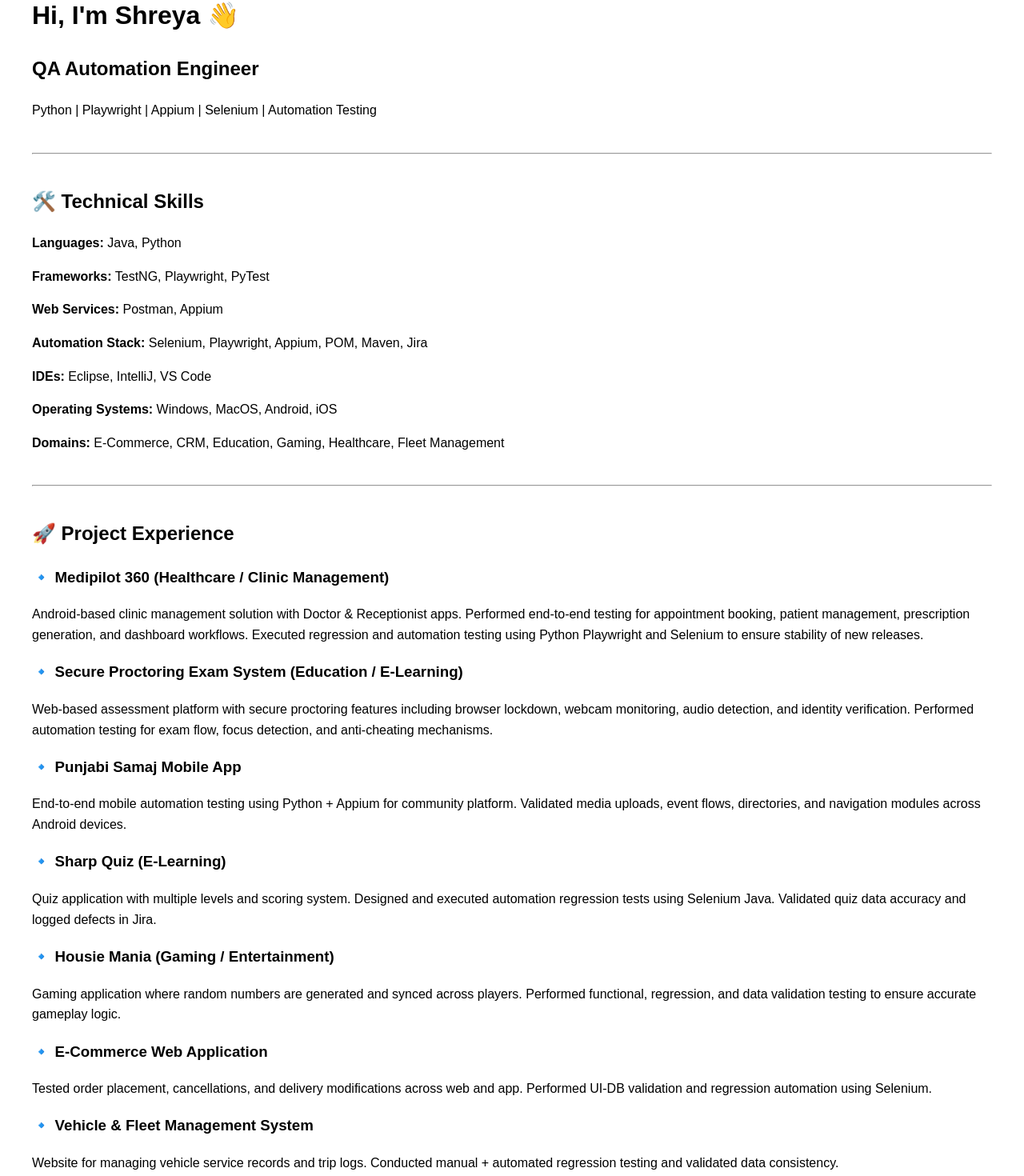
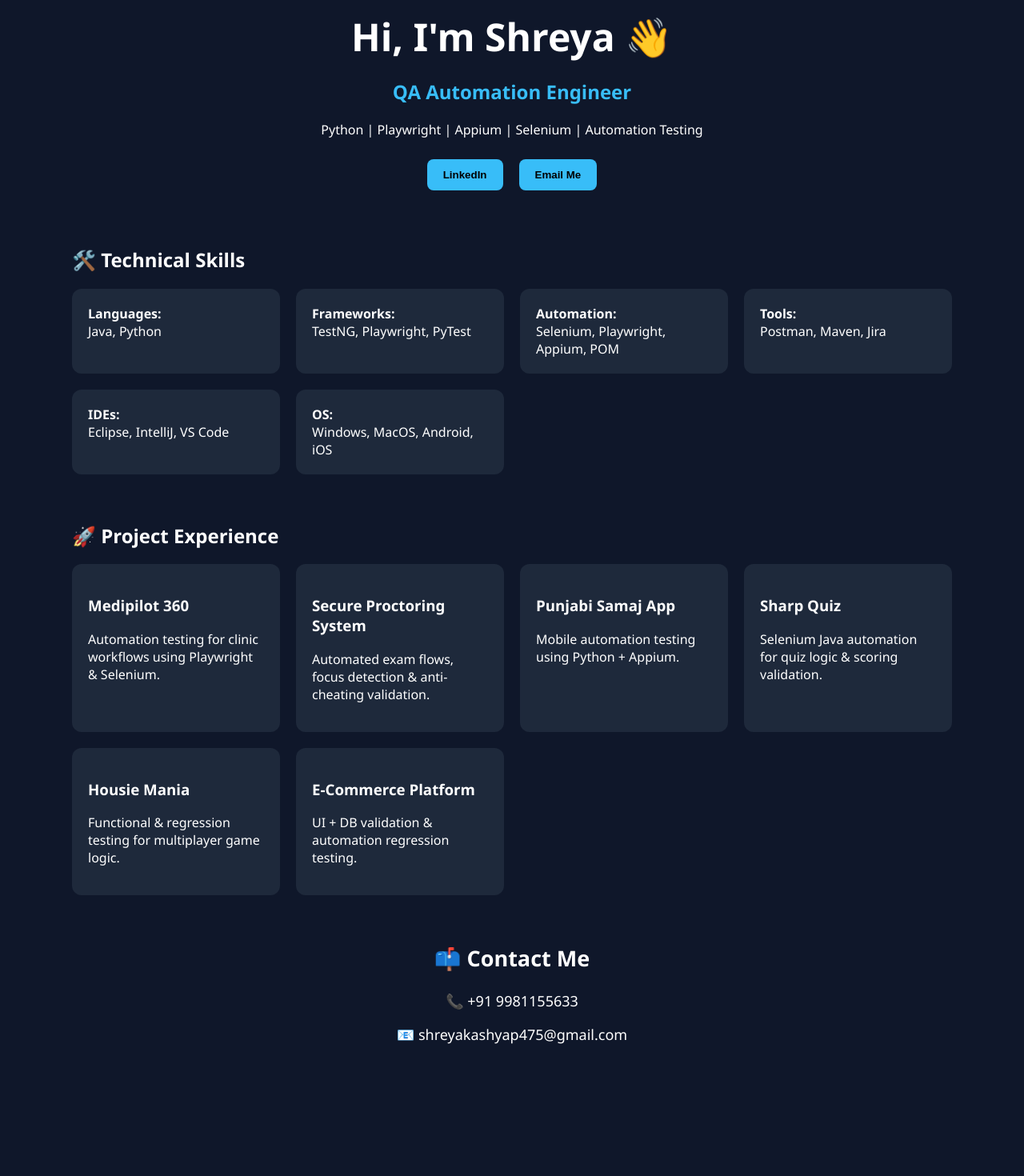
Before and after one commit to shreyakashyap652-hue/my-portfolionew, a React (Create React App) app: page / in a window 1280 px wide. Shown: the part 67-1537 px from the top of the page at 80% size. After the commit the page ends 1472 px from the top, so only its background shows below. Built offline with nearby package versions, Linux system fonts and the light colour scheme.

Commit message:
Updated portfolio UI with cards and styling

```diff
--- a/src/App.css
+++ b/src/App.css
@@ -1,38 +1,67 @@
-.App {
-  text-align: center;
-}
-
-.App-logo {
-  height: 40vmin;
-  pointer-events: none;
-}
-
-@media (prefers-reduced-motion: no-preference) {
-  .App-logo {
-    animation: App-logo-spin infinite 20s linear;
-  }
-}
-
-.App-header {
-  background-color: #282c34;
-  min-height: 100vh;
-  display: flex;
-  flex-direction: column;
-  align-items: center;
-  justify-content: center;
-  font-size: calc(10px + 2vmin);
+body {
+  margin: 0;
+  font-family: "Segoe UI", sans-serif;
+  background: #0f172a;
   color: white;
 }
 
-.App-link {
-  color: #61dafb;
+.container {
+  padding: 40px;
+  max-width: 1100px;
+  margin: auto;
 }
 
-@keyframes App-logo-spin {
-  from {
-    transform: rotate(0deg);
-  }
-  to {
-    transform: rotate(360deg);
-  }
+.hero {
+  text-align: center;
+  margin-bottom: 60px;
 }
+
+.hero h1 {
+  font-size: 48px;
+  margin-bottom: 10px;
+}
+
+.hero h2 {
+  color: #38bdf8;
+}
+
+.buttons button {
+  margin: 10px;
+  padding: 12px 20px;
+  border: none;
+  border-radius: 8px;
+  background: #38bdf8;
+  color: black;
+  font-weight: bold;
+  cursor: pointer;
+}
+
+.buttons button:hover {
+  background: #0ea5e9;
+}
+
+section {
+  margin-bottom: 60px;
+}
+
+.grid {
+  display: grid;
+  grid-template-columns: repeat(auto-fit, minmax(250px, 1fr));
+  gap: 20px;
+}
+
+.card {
+  background: #1e293b;
+  padding: 20px;
+  border-radius: 12px;
+  transition: transform 0.3s;
+}
+
+.card:hover {
+  transform: translateY(-5px);
+}
+
+.contact {
+  text-align: center;
+  font-size: 18px;
+}
--- a/src/App.js
+++ b/src/App.js
@@ -1,83 +1,81 @@
+import "./App.css";
+
 function App() {
   return (
-    <div style={{ padding: "40px", fontFamily: "Arial", lineHeight: "1.6" }}>
-      <h1>Hi, I'm Shreya 👋</h1>
-      <h2>QA Automation Engineer</h2>
-      <p>Python | Playwright | Appium | Selenium | Automation Testing</p>
+    <div className="container">
+      {/* HERO SECTION */}
+      <section className="hero">
+        <h1>Hi, I'm Shreya 👋</h1>
+        <h2>QA Automation Engineer</h2>
+        <p>Python | Playwright | Appium | Selenium | Automation Testing</p>
 
-      <hr style={{ margin: "40px 0" }} />
+        <div className="buttons">
+          <a href="https://www.linkedin.com/in/shreya-kashyap-681558248" target="_blank" rel="noreferrer">
+            <button>LinkedIn</button>
+          </a>
+          <a href="mailto:shreyakashyap475@gmail.com">
+            <button>Email Me</button>
+          </a>
+        </div>
+      </section>
 
-      <h2>🛠️ Technical Skills</h2>
-      <p><b>Languages:</b> Java, Python</p>
-      <p><b>Frameworks:</b> TestNG, Playwright, PyTest</p>
-      <p><b>Web Services:</b> Postman, Appium</p>
-      <p><b>Automation Stack:</b> Selenium, Playwright, Appium, POM, Maven, Jira</p>
-      <p><b>IDEs:</b> Eclipse, IntelliJ, VS Code</p>
-      <p><b>Operating Systems:</b> Windows, MacOS, Android, iOS</p>
-      <p><b>Domains:</b> E-Commerce, CRM, Education, Gaming, Healthcare, Fleet Management</p>
+      {/* SKILLS */}
+      <section>
+        <h2>🛠️ Technical Skills</h2>
+        <div className="grid">
+          <div className="card"><b>Languages:</b><br/> Java, Python</div>
+          <div className="card"><b>Frameworks:</b><br/> TestNG, Playwright, PyTest</div>
+          <div className="card"><b>Automation:</b><br/> Selenium, Playwright, Appium, POM</div>
+          <div className="card"><b>Tools:</b><br/> Postman, Maven, Jira</div>
+          <div className="card"><b>IDEs:</b><br/> Eclipse, IntelliJ, VS Code</div>
+          <div className="card"><b>OS:</b><br/> Windows, MacOS, Android, iOS</div>
+        </div>
+      </section>
 
-      <hr style={{ margin: "40px 0" }} />
+      {/* PROJECTS */}
+      <section>
+        <h2>🚀 Project Experience</h2>
+        <div className="grid">
 
-      <h2>🚀 Project Experience</h2>
+          <div className="card">
+            <h3>Medipilot 360</h3>
+            <p>Automation testing for clinic workflows using Playwright & Selenium.</p>
+          </div>
 
-      <h3>🔹 Medipilot 360 (Healthcare / Clinic Management)</h3>
-      <p>
-        Android-based clinic management solution with Doctor & Receptionist apps.
-        Performed end-to-end testing for appointment booking, patient management,
-        prescription generation, and dashboard workflows. Executed regression
-        and automation testing using Python Playwright and Selenium to ensure
-        stability of new releases.
-      </p>
+          <div className="card">
+            <h3>Secure Proctoring System</h3>
+            <p>Automated exam flows, focus detection & anti-cheating validation.</p>
+          </div>
 
-      <h3>🔹 Secure Proctoring Exam System (Education / E-Learning)</h3>
-      <p>
-        Web-based assessment platform with secure proctoring features including
-        browser lockdown, webcam monitoring, audio detection, and identity verification.
-        Performed automation testing for exam flow, focus detection, and anti-cheating mechanisms.
-      </p>
+          <div className="card">
+            <h3>Punjabi Samaj App</h3>
+            <p>Mobile automation testing using Python + Appium.</p>
+          </div>
 
-      <h3>🔹 Punjabi Samaj Mobile App</h3>
-      <p>
-        End-to-end mobile automation testing using Python + Appium for community platform.
-        Validated media uploads, event flows, directories, and navigation modules across Android devices.
-      </p>
+          <div className="card">
+            <h3>Sharp Quiz</h3>
+            <p>Selenium Java automation for quiz logic & scoring validation.</p>
+          </div>
 
-      <h3>🔹 Sharp Quiz (E-Learning)</h3>
-      <p>
-        Quiz application with multiple levels and scoring system.
-        Designed and executed automation regression tests using Selenium Java.
-        Validated quiz data accuracy and logged defects in Jira.
-      </p>
+          <div className="card">
+            <h3>Housie Mania</h3>
+            <p>Functional & regression testing for multiplayer game logic.</p>
+          </div>
 
-      <h3>🔹 Housie Mania (Gaming / Entertainment)</h3>
-      <p>
-        Gaming application where random numbers are generated and synced across players.
-        Performed functional, regression, and data validation testing to ensure accurate gameplay logic.
-      </p>
+          <div className="card">
+            <h3>E-Commerce Platform</h3>
+            <p>UI + DB validation & automation regression testing.</p>
+          </div>
 
-      <h3>🔹 E-Commerce Web Application</h3>
-      <p>
-        Tested order placement, cancellations, and delivery modifications across web and app.
-        Performed UI-DB validation and regression automation using Selenium.
-      </p>
+        </div>
+      </section>
 
-      <h3>🔹 Vehicle & Fleet Management System</h3>
-      <p>
-        Website for managing vehicle service records and trip logs.
-        Conducted manual + automated regression testing and validated data consistency.
-      </p>
-
-      <h3>🔹 We Build Trades (CRM Platform)</h3>
-      <p>
-        CRM system for managing sales, marketing, and operations.
-        Performed functional testing, test case execution, and defect tracking using Jira.
-      </p>
-
-      <hr style={{ margin: "40px 0" }} />
-
-      <h2>📫 +91 9981155633</h2>
-      <p>Email: shreyakashyap475@gmail.com</p>
-      <p>LinkedIn: https://www.linkedin.com/in/shreya-kashyap-681558248?utm_source=share_via&utm_content=profile&utm_medium=member_ios</p>
+      {/* CONTACT */}
+      <section className="contact">
+        <h2>📫 Contact Me</h2>
+        <p>📞 +91 9981155633</p>
+        <p>📧 shreyakashyap475@gmail.com</p>
+      </section>
     </div>
   );
 }
```
